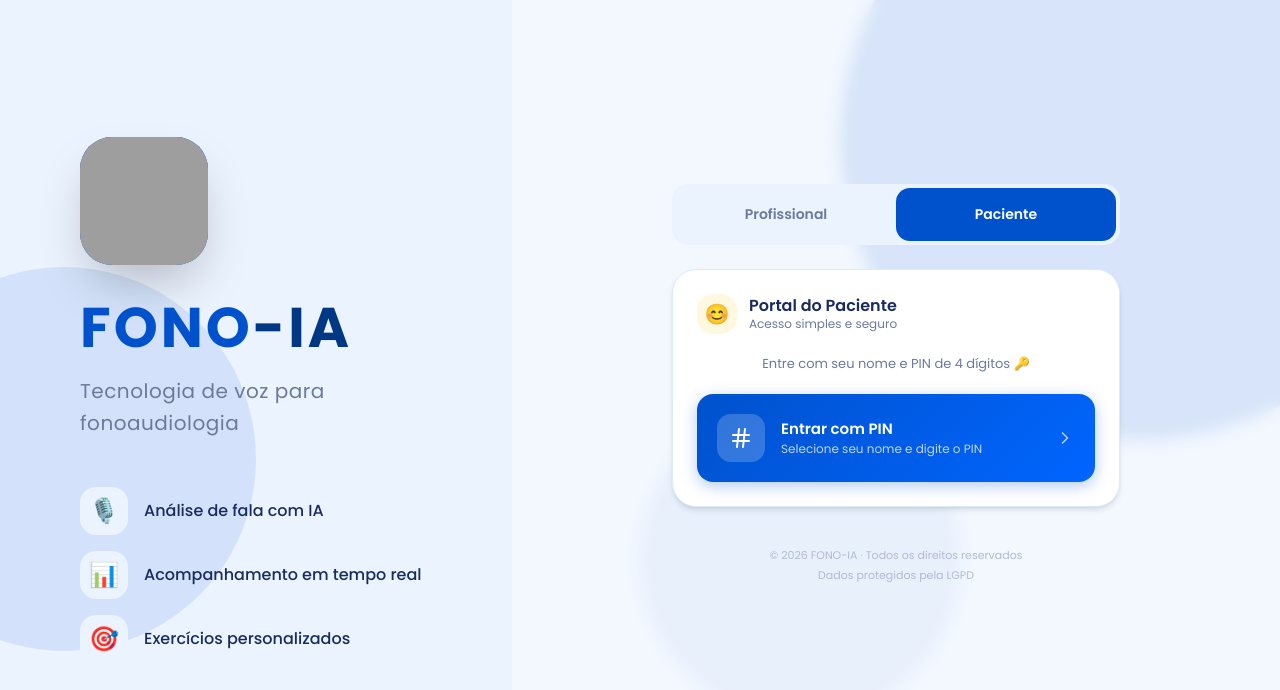
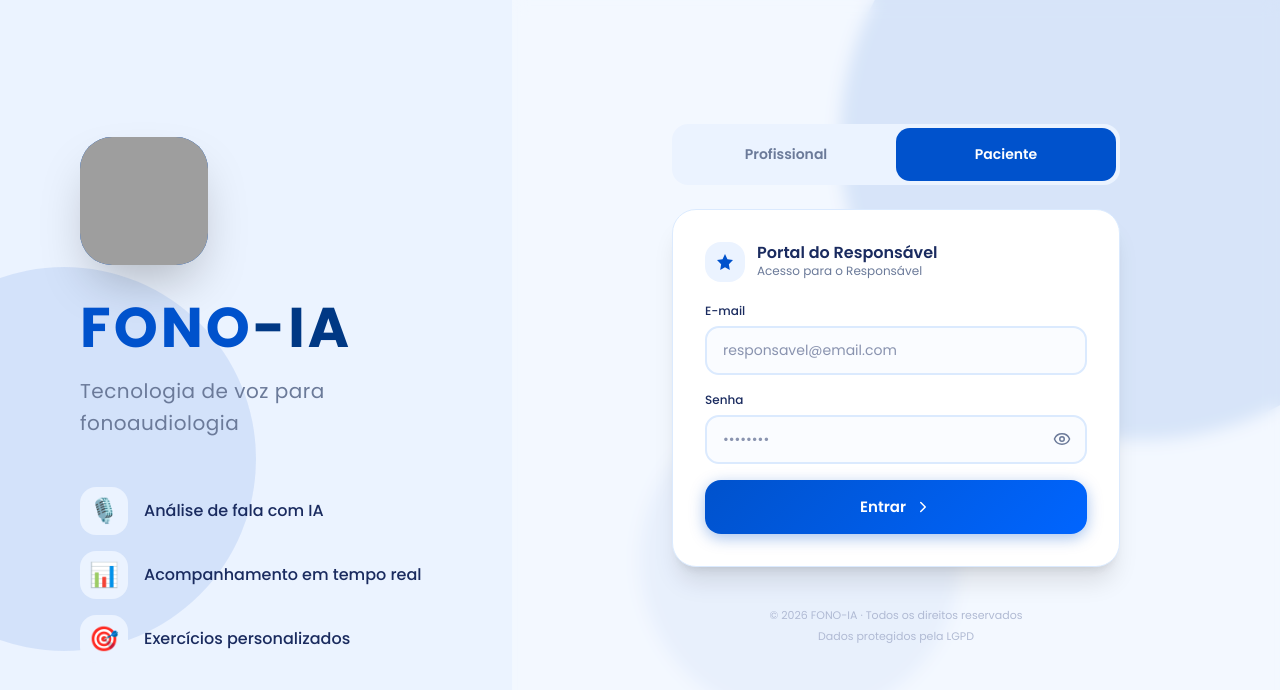
Before and after one commit to FONO-IA/fono-ia, a React (Vite) app in the folder Front/: page / in a window 1280 px wide. Both pictures are taken after a click on the button "Paciente". Shown: the top 690 px of the page. Built offline with nearby package versions, Linux system fonts and the light colour scheme; grey boxes are pictures that could not be loaded.

Commit message:
feat: alteração da tela de login de responsável

```diff
--- a/Front/src/app/EntryPortal.tsx
+++ b/Front/src/app/EntryPortal.tsx
@@ -1,7 +1,7 @@
 import React, { useState } from "react";
 import { useNavigate } from "react-router";
 import { MobileWrapper } from "./MobileWrapper";
-import { Eye, EyeOff, ChevronRight, Hash, AlertCircle, X } from "lucide-react";
+import { Eye, EyeOff, ChevronRight, AlertCircle, X } from "lucide-react";
 import { login } from "../services/auth";
 
 export function EntryPortal() {
@@ -114,7 +114,9 @@ export function EntryPortal() {
                   >
                     <span className="text-2xl">{item.icon}</span>
                   </div>
-                  <p style={{ fontSize: 16, fontWeight: 500, color: "#1A2B5F" }}>
+                  <p
+                    style={{ fontSize: 16, fontWeight: 500, color: "#1A2B5F" }}
+                  >
                     {item.text}
                   </p>
                 </div>
@@ -196,7 +198,8 @@ export function EntryPortal() {
                   fontFamily: "'Poppins', sans-serif",
                   fontSize: 14,
                   fontWeight: 600,
-                  background: activePortal === "patient" ? "#0052CC" : "transparent",
+                  background:
+                    activePortal === "patient" ? "#0052CC" : "transparent",
                   color: activePortal === "patient" ? "#fff" : "#6B7A99",
                   border: "none",
                   cursor: "pointer",
@@ -252,7 +255,10 @@ export function EntryPortal() {
                   </div>
                 </div>
 
-                <form onSubmit={handleProfessionalLogin} className="flex flex-col gap-4">
+                <form
+                  onSubmit={handleProfessionalLogin}
+                  className="flex flex-col gap-4"
+                >
                   <div>
                     <label
                       style={{
@@ -325,7 +331,9 @@ export function EntryPortal() {
                           boxSizing: "border-box",
                           transition: "border-color 0.2s",
                         }}
-                        onFocus={(e) => (e.target.style.borderColor = "#0052CC")}
+                        onFocus={(e) =>
+                          (e.target.style.borderColor = "#0052CC")
+                        }
                         onBlur={(e) => (e.target.style.borderColor = "#DBEAFE")}
                       />
 
@@ -391,7 +399,7 @@ export function EntryPortal() {
 
             {activePortal === "patient" && (
               <div
-                className="rounded-3xl p-6 mb-4 shadow-md"
+                className="rounded-3xl p-6 md:p-8 mb-4 shadow-md md:shadow-xl"
                 style={{
                   background: "#ffffff",
                   border: "1.5px solid #DBEAFE",
@@ -400,11 +408,15 @@ export function EntryPortal() {
                 <div className="flex items-center gap-3 mb-5">
                   <div
                     className="w-10 h-10 rounded-2xl flex items-center justify-center"
-                    style={{ background: "#FFF8E1" }}
+                    style={{ background: "#EBF3FF" }}
                   >
-                    <span style={{ fontSize: 20 }}>😊</span>
+                    <svg width="20" height="20" viewBox="0 0 20 20" fill="none">
+                      <path
+                        d="M10 2l2.45 5.27L18 8.12l-4.14 4.25L14.82 18 10 15.35 5.18 18l.96-5.63L2 8.12l5.55-.85L10 2z"
+                        fill="#0052CC"
+                      />
+                    </svg>
                   </div>
-
                   <div>
                     <h2
                       style={{
@@ -415,7 +427,7 @@ export function EntryPortal() {
                         lineHeight: 1.2,
                       }}
                     >
-                      Portal do Paciente
+                      Portal do Responsável
                     </h2>
                     <p
                       style={{
@@ -425,66 +437,133 @@ export function EntryPortal() {
                         fontWeight: 400,
                       }}
                     >
-                      Acesso simples e seguro
+                      Acesso para o Responsável
                     </p>
                   </div>
                 </div>
 
-                <p
+                <form
+                  onSubmit={handleProfessionalLogin}
+                  className="flex flex-col gap-4"
+                >
+                  <div>
+                    <label
                       style={{
                         fontFamily: "'Poppins', sans-serif",
-                    fontSize: 13,
-                    fontWeight: 400,
-                    color: "#6B7A99",
-                    textAlign: "center",
-                    marginBottom: 20,
+                        fontSize: 12,
+                        fontWeight: 500,
+                        color: "#1A2B5F",
+                        display: "block",
+                        marginBottom: 6,
                       }}
                     >
-                  Entre com seu nome e PIN de 4 dígitos 🔑
-                </p>
+                      E-mail
+                    </label>
+
+                    <input
+                      type="email"
+                      value={email}
+                      onChange={(e) => setEmail(e.target.value)}
+                      placeholder="responsavel@email.com"
+                      style={{
+                        width: "100%",
+                        padding: "12px 16px",
+                        borderRadius: 14,
+                        border: "2px solid #DBEAFE",
+                        fontFamily: "'Poppins', sans-serif",
+                        fontSize: 14,
+                        fontWeight: 400,
+                        color: "#1A2B5F",
+                        outline: "none",
+                        background: "#FAFCFF",
+                        boxSizing: "border-box",
+                        transition: "border-color 0.2s",
+                      }}
+                      onFocus={(e) => (e.target.style.borderColor = "#0052CC")}
+                      onBlur={(e) => (e.target.style.borderColor = "#DBEAFE")}
+                    />
+                  </div>
+
+                  <div>
+                    <label
+                      style={{
+                        fontFamily: "'Poppins', sans-serif",
+                        fontSize: 12,
+                        fontWeight: 500,
+                        color: "#1A2B5F",
+                        display: "block",
+                        marginBottom: 6,
+                      }}
+                    >
+                      Senha
+                    </label>
+
+                    <div className="relative">
+                      <input
+                        type={showPassword ? "text" : "password"}
+                        value={password}
+                        onChange={(e) => setPassword(e.target.value)}
+                        placeholder="••••••••"
+                        style={{
+                          width: "100%",
+                          padding: "12px 44px 12px 16px",
+                          borderRadius: 14,
+                          border: "2px solid #DBEAFE",
+                          fontFamily: "'Poppins', sans-serif",
+                          fontSize: 14,
+                          fontWeight: 400,
+                          color: "#1A2B5F",
+                          outline: "none",
+                          background: "#FAFCFF",
+                          boxSizing: "border-box",
+                          transition: "border-color 0.2s",
+                        }}
+                        onFocus={(e) =>
+                          (e.target.style.borderColor = "#0052CC")
+                        }
+                        onBlur={(e) => (e.target.style.borderColor = "#DBEAFE")}
+                      />
 
                       <button
-                  onClick={() => navigate("/child-login")}
-                  className="flex items-center gap-4 p-5 rounded-2xl transition-all duration-200 active:scale-95 w-full"
+                        type="button"
+                        onClick={() => setShowPassword(!showPassword)}
+                        className="absolute right-3 top-1/2 -translate-y-1/2"
+                        style={{
+                          background: "none",
+                          border: "none",
+                          cursor: "pointer",
+                          padding: 4,
+                        }}
+                      >
+                        {showPassword ? (
+                          <EyeOff size={18} color="#6B7A99" />
+                        ) : (
+                          <Eye size={18} color="#6B7A99" />
+                        )}
+                      </button>
+                    </div>
+                  </div>
+
+                  <button
+                    type="submit"
+                    disabled={loading}
+                    className="flex items-center justify-center gap-2 py-4 rounded-2xl transition-all duration-200 active:scale-95"
                     style={{
                       background: "linear-gradient(135deg, #0052CC, #0065FF)",
-                    border: "none",
-                    cursor: "pointer",
-                    boxShadow: "0 4px 15px rgba(0,82,204,0.3)",
-                  }}
-                >
-                  <div
-                    className="w-12 h-12 rounded-xl flex items-center justify-center"
-                    style={{ background: "rgba(255,255,255,0.2)" }}
-                  >
-                    <Hash size={24} color="white" />
-                  </div>
-
-                  <div className="text-left flex-1">
-                    <p
-                      style={{
+                      color: "#fff",
                       fontFamily: "'Poppins', sans-serif",
                       fontSize: 15,
                       fontWeight: 600,
-                        color: "#fff",
+                      border: "none",
+                      cursor: loading ? "not-allowed" : "pointer",
+                      opacity: loading ? 0.75 : 1,
+                      boxShadow: "0 4px 15px rgba(0,82,204,0.35)",
                     }}
                   >
-                      Entrar com PIN
-                    </p>
-                    <p
-                      style={{
-                        fontFamily: "'Poppins', sans-serif",
-                        fontSize: 12,
-                        fontWeight: 400,
-                        color: "rgba(255,255,255,0.75)",
-                      }}
-                    >
-                      Selecione seu nome e digite o PIN
-                    </p>
-                  </div>
-
-                  <ChevronRight size={20} color="rgba(255,255,255,0.7)" />
+                    {loading ? "Entrando..." : "Entrar"}
+                    <ChevronRight size={18} />
                   </button>
+                </form>
               </div>
             )}
 
```
Lines whose indentation alone changed are shown as unchanged.
